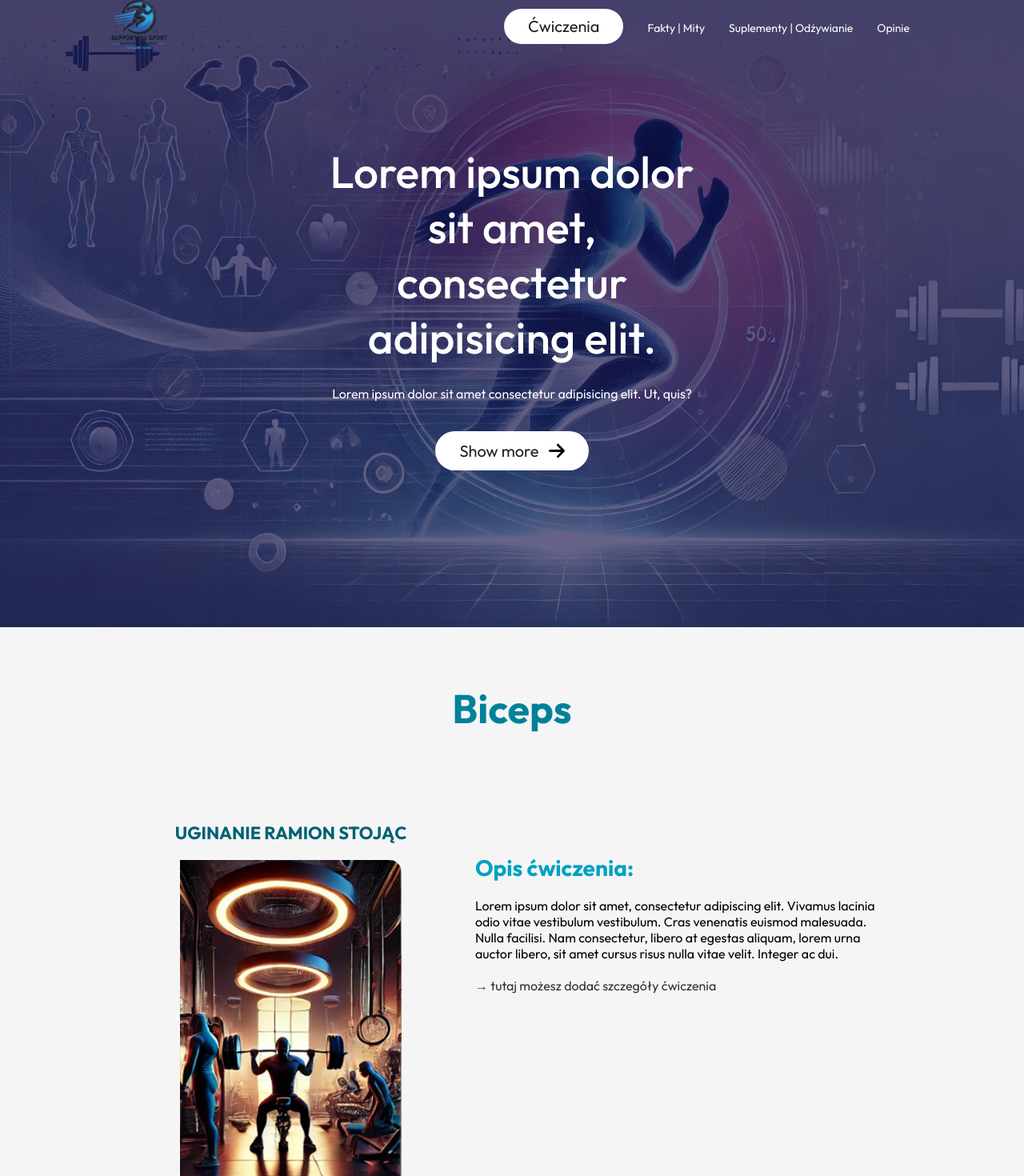
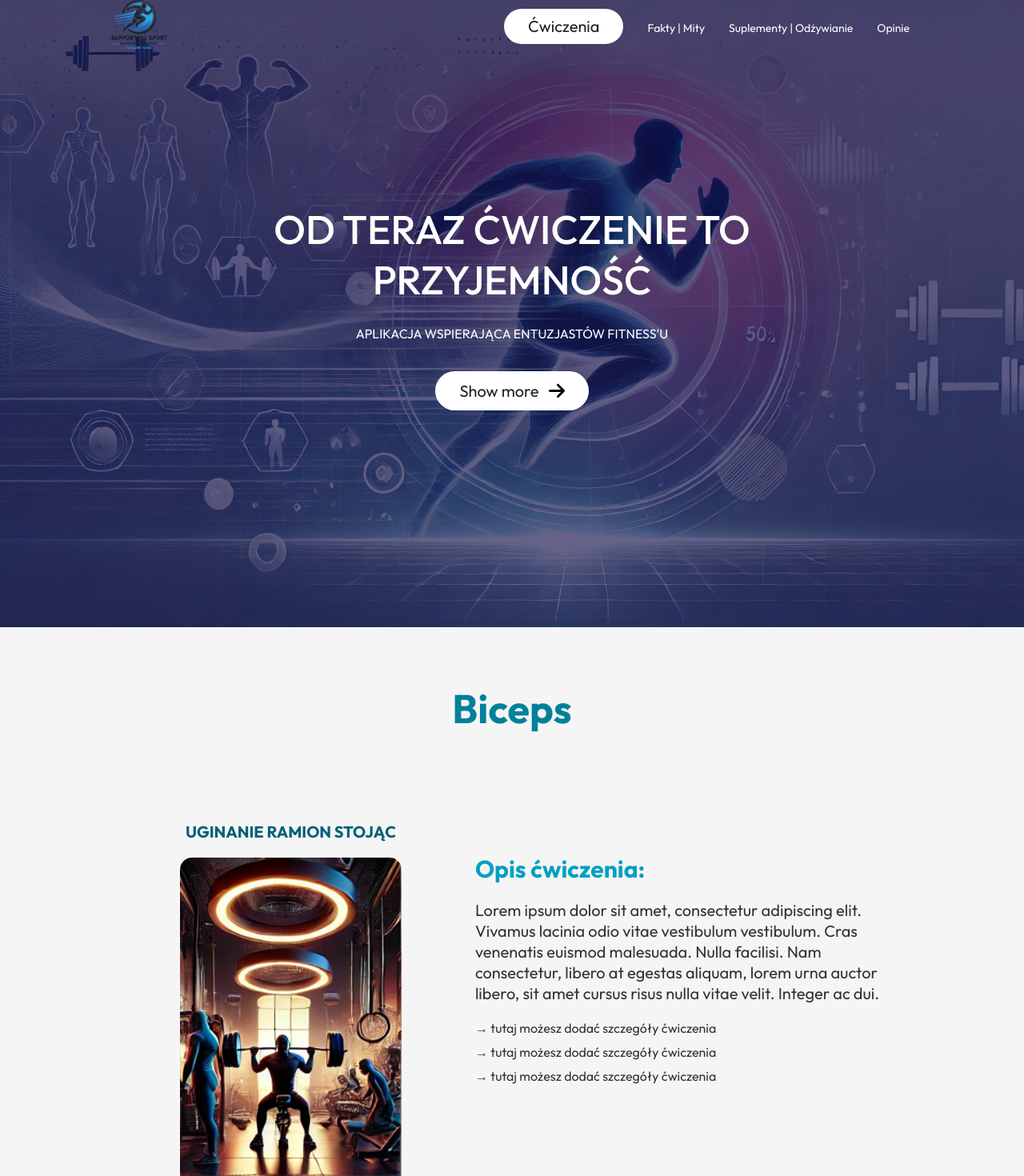
Before and after one commit to Czarkoo/Praca-In-ynierska, a React (Vite) app: page /more-programs in a window 1280 px wide. Shown: the part 16-1486 px from the top of the page at 80% size. Built offline with nearby package versions, Linux system fonts and the light colour scheme.

Commit message:
more changes

```diff
--- a/src/Components/MorePrograms/ExerciseComponent.jsx
+++ b/src/Components/MorePrograms/ExerciseComponent.jsx
@@ -12,6 +12,8 @@ const ExerciseComponent = ({ title, description, imageUrl }) => {
 				<p>{description}</p>
 				<ul>
 					<li> → tutaj możesz dodać szczegóły ćwiczenia</li>
+					<li> → tutaj możesz dodać szczegóły ćwiczenia</li>
+					<li> → tutaj możesz dodać szczegóły ćwiczenia</li>
 				</ul>
 			</div>
 		</div>
--- a/src/Components/MorePrograms/MorePrograms.css
+++ b/src/Components/MorePrograms/MorePrograms.css
@@ -18,20 +18,26 @@
 	margin-top: 40px;
 }
 
+.more-programs-right p {
+	font-size: 20px;
+	line-height: 1.3;
+	color: #333;
+}
+
 .exercise1 {
 	width: 75%;
-	border-radius: 0px 15px 0px 15px;
+	border-radius: 15px;
 }
 
 .more-programs h3 {
 	color: #006174;
-	font-size: 22px;
+	font-size: 20px;
 	margin-bottom: 20px;
 	text-transform: uppercase;
 }
 
 .more-programs h2 {
-	font-size: 28px;
+	font-size: 30px;
 	color: #00a1c1;
 	margin-bottom: 20px;
 }
--- a/src/Components/websitebgc/Websitebgc.css
+++ b/src/Components/websitebgc/Websitebgc.css
@@ -13,11 +13,12 @@
 
 .websitegbc-text {
 	text-align: center;
-	max-width: 500px;
+	max-width: 700px;
+	text-transform: uppercase;
 }
 
 .websitegbc-text h1 {
-	font-size: 55px;
+	font-size: 50px;
 	font-weight: 500;
 }
 
--- a/src/Components/websitebgc/Websitebgc.jsx
+++ b/src/Components/websitebgc/Websitebgc.jsx
@@ -6,10 +6,8 @@ const websitebgc = () => {
 	return (
 		<div className='websitebgc container'>
 			<div className='websitegbc-text'>
-				<h1>Lorem ipsum dolor sit amet, consectetur adipisicing elit.</h1>
-				<p>
-					Lorem ipsum dolor sit amet consectetur adipisicing elit. Ut, quis?
-				</p>
+				<h1>Od Teraz Ćwiczenie to przyjemność</h1>
+				<p>Aplikacja wspierająca entuzjastów fitness'u</p>
 				<button className='btn'>
 					Show more <img src={arrow_right} alt='' />
 				</button>
```
